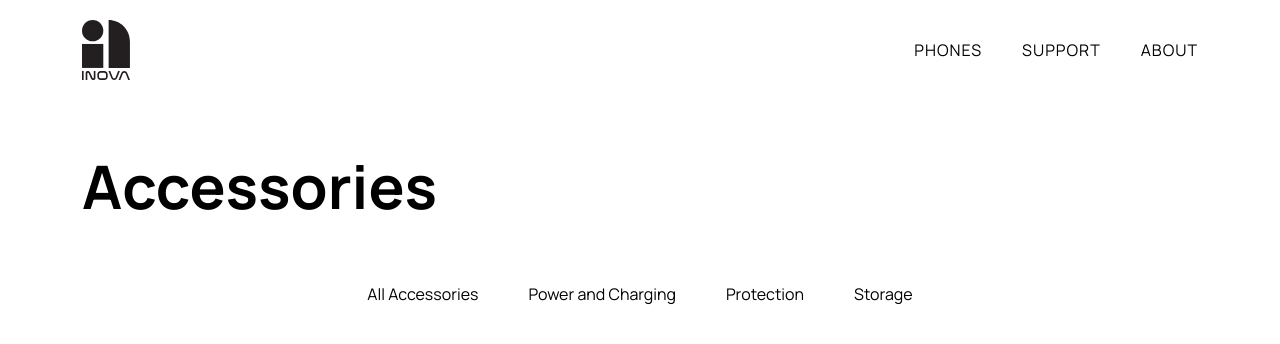
After one commit to salmankhan03/i-nova, a PHP site: page /accessories.php in a window 1280 px wide. The commit adds this page. Shown: the top 344 px of the page. Run offline with PHP 8.4, Linux system fonts and the light colour scheme; some libraries are stand-ins or nearby versions.

Commit message:
add accessories page

```diff
--- /dev/null
+++ b/accessories.php
@@ -0,0 +1,29 @@
+<!DOCTYPE html>
+<html lang="en">
+    <head>
+        <?php include './inc/HTMLhead.php'; ?>
+    </head>
+    <body>
+        <?php include './inc/header.php'; ?>
+
+        <div class="container">
+            <div class="heading-container">
+                <div class="heading">Accessories</div>
+            </div>
+
+            <div class="accessory-nav">
+                <div class="faq-filter">
+                    <div class="filter-btn active" data-category="all">All Accessories</div>
+                    <div class="filter-btn" data-category="products">Power and Charging</div>
+                    <div class="filter-btn text-nowrap" data-category="order">Protection</div>
+                    <div class="filter-btn me-0" data-category="support">Storage</div>
+                </div>
+            </div>
+        </div>
+
+
+
+        <?php //include './inc/footer.php'; ?>
+
+    </body>
+</html>
--- a/css/style.css
+++ b/css/style.css
@@ -56,6 +56,41 @@ a {
 }
 .first-nav.active {
     font-weight: bold;
+}
+
+.sub {
+    position: relative;
+}
+
+.sub-menu {
+    display: none;
+    position: absolute;
+    top: calc(100% + 0px); /* Position the menu below the parent link */
+    left: 50%;
+    transform: translateX(-50%);
+    background-color: white;
+    box-shadow: 0 4px 6px rgba(0, 0, 0, 0.1);
+    border: 1px solid #ddd;
+    border-radius: 10px;
+    padding: 10px 0;
+    z-index: 1000;
+    padding: 0px 15px 10px;
+}
+
+.sub-menu a {
+    display: block;
+    padding: 10px 20px;
+    text-decoration: none;
+    color: black;
+    white-space: nowrap; /* Prevents text wrapping */
+}
+
+/* .sub-menu a:hover {
+    background-color: #f0f0f0;
+} */
+
+.sub:hover .sub-menu {
+    display: block; /* Show menu on hover */
 }
 
 .underline-link {
@@ -431,3 +466,7 @@ a {
 .faq-icon.open {
     transform: rotate(90deg);
 }
+
+.heading-container {
+    padding: 50px 0;
+}
--- a/inc/header.php
+++ b/inc/header.php
@@ -10,7 +10,14 @@
                     <img src="img/logo/inova_logo_black.svg" alt="logo" class="logo">
                 </a>
                 <div class="nav-links">
-                    <a href="index.php" class="first-nav underline-link">PHONE</a>
+                    <div class="sub">
+                        <a href="index.php" class="first-nav underline-link">PHONES</a>
+                        <div class="sub-menu">
+                            <a href="index.php" class="sub-item">Northlight</a>
+                            <div class="sub-item" style="cursor: not-allowed;">Northlight 5G <br>(Coming Soon)</div>
+                        </div>
+                    </div>
+                    <!-- <a href="accessories.php" class="first-nav underline-link">ACCESSORIES</a> -->
                     <a href="support.php" class="first-nav underline-link">SUPPORT</a>
                     <a href="about.php" class="first-nav underline-link">ABOUT</a>
                 </div>
--- a/index.php
+++ b/index.php
@@ -67,7 +67,7 @@
                                 <div class="highlight-wrap">
                                     <img src="img/phone/icons/icon_dualsim.svg" alt="dual-sim" class="highlight-icon">
                                     <div class="highlight-text">Dual Sim</div>
-                                    <!-- <div class="highlight-text">Micro SD</div> -->
+                                    <div class="highlight-text">Micro & Nano</div>
                                 </div>
                             </div>
                             <div class="col-4 col-md-2 col-lg-2 col-xl-2 p-0">
```
